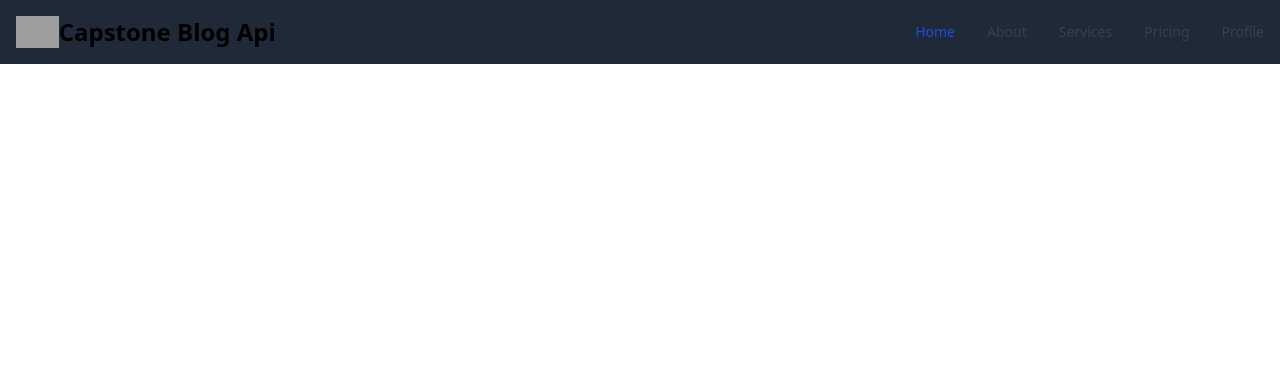
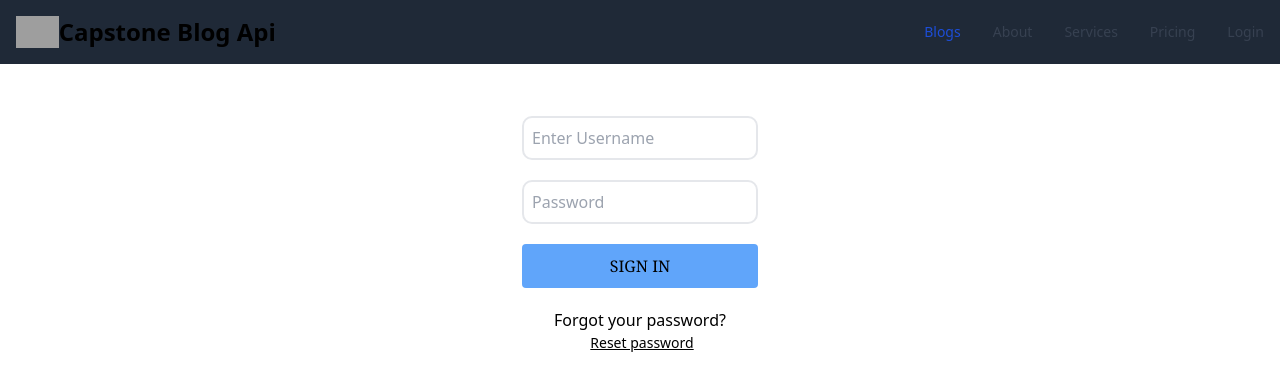
Before and after one commit to nurdoganbahadir/Capstone-BlogApi, a React (Create React App) app in the folder frontend/: page /auth/login in a window 1280 px wide. Shown: the top 386 px of the page. Built offline with nearby package versions, Linux system fonts and the light colour scheme; grey boxes are pictures that could not be loaded.

Commit message:
login işlem, tamamlandı

```diff
--- a/frontend/src/components/Navbar.jsx
+++ b/frontend/src/components/Navbar.jsx
@@ -52,10 +52,10 @@ const Navbar = () => {
           <ul className="flex flex-col mt-4 md:flex-row md:space-x-8 md:mt-0 md:text-sm md:font-medium">
             <li>
               <a
-                href="/home"
+                href="/blogs"
                 className="block py-2 pr-4 pl-3 text-white bg-blue-700 rounded md:bg-transparent md:text-blue-700 md:p-0 dark:text-white"
               >
-                Home
+                Blogs
               </a>
             </li>
             <li>
@@ -84,10 +84,10 @@ const Navbar = () => {
             </li>
             <li>
               <a
-                href="/contact"
+                href="/auth/login"
                 className="block py-2 pr-4 pl-3 text-gray-700 rounded hover:bg-gray-100 md:hover:bg-transparent md:border-0 md:hover:text-blue-700 md:p-0 dark:text-gray-400 md:dark:hover:text-white dark:hover:bg-gray-700 dark:hover:text-white md:dark:hover:bg-transparent"
               >
-                Profile
+                Login
               </a>
             </li>
           </ul>
--- a/frontend/src/pages/Home.jsx
+++ b/frontend/src/pages/Home.jsx
@@ -10,9 +10,30 @@ function Home() {
     getBlog("blogs");
   }, []);
 
-  console.log(blog);
-
-  return <div>sdgasdgsdg</div>;
+  return (
+    <section>
+      <div className="my-12 grid gap-2 sm:grid-cols-2 lg:grid-cols-3">
+        {blog?.map((items) => (
+          <article
+            className="max-w-md w-[350px] mx-auto mt-4 shadow-lg border rounded-md duration-300 hover:shadow-sm"
+            key={items._id}
+          >
+            <a>
+              <img
+                src={items.image}
+                loading="lazy"
+                alt={items.title}
+                className="w-full h-48 rounded-t-md"
+              />
+              <div className="flex justify-between items-center mt-2 pt-3 ml-4 mr-2">
+                <p>{items.content}</p>
+              </div>
+            </a>
+          </article>
+        ))}
+      </div>
+    </section>
+  );
 }
 
 export default Home;
--- /dev/null
+++ b/frontend/src/pages/Login.jsx
@@ -0,0 +1,56 @@
+import React, { useState } from "react";
+import useApiRequests from "../services/useApiRequests";
+import { useNavigate } from "react-router-dom";
+
+function Login() {
+  const [username, setUsername] = useState("");
+  const [password, setPassword] = useState("");
+
+  const { login } = useApiRequests();
+
+  const handleSubmit = (e) => {
+    e.preventDefault();
+    login({ username, password });
+  };
+
+  return (
+    <div className="w-[300px] m-auto my-5 p-5 rounded-[20px] ">
+      <form
+        onSubmit={handleSubmit}
+        className="flex flex-col text-left p-3 gap-5"
+      >
+        <div className="flex flex-col gap-1">
+          <input
+            type="text"
+            placeholder="Enter Username"
+            className="rounded-[10px] p-2 border-2"
+            required
+            onChange={(e) => setUsername(e.target.value)}
+          />
+        </div>
+        <div className="flex flex-col gap-1">
+          <input
+            type="password"
+            placeholder="Password"
+            className="rounded-[10px] p-2 border-2"
+            required
+            onChange={(e) => setPassword(e.target.value)}
+          />
+        </div>
+        <button className="bg-blue-400 h-[44px] font-serif text-label uppercase hover:opacity-90 rounded-[4px] ">
+          Sign In
+        </button>
+        <div className="flex justify-center items-center flex-wrap">
+          <span className="text-label font-montserrat font-[500] text-labelColor ">
+            Forgot your password?
+          </span>
+          <span className="text-main text-[14px] font-montserrat font-[500] underline ml-1">
+            Reset password
+          </span>
+        </div>
+      </form>
+    </div>
+  );
+}
+
+export default Login;
--- a/frontend/src/router/AppRouter.jsx
+++ b/frontend/src/router/AppRouter.jsx
@@ -1,13 +1,15 @@
 import { BrowserRouter, Route, Routes } from "react-router-dom";
 import Navbar from "../components/Navbar";
 import Home from "../pages/Home";
+import Login from "../pages/Login";
 
 const AppRouter = () => {
   return (
     <BrowserRouter>
       <Navbar />
       <Routes>
-        <Route path="/home" element={<Home />} />
+        <Route path="/blogs" element={<Home />} />
+        <Route path="/auth/login" element={<Login />} />
       </Routes>
     </BrowserRouter>
   );
--- a/frontend/src/services/useApiRequests.jsx
+++ b/frontend/src/services/useApiRequests.jsx
@@ -24,8 +24,7 @@ const useApiRequests = () => {
       );
       toastSuccessNotify("The login process is successful.");
       dispatch(loginSuccess(data));
-      navigate("stock");
-      console.log(data);
+      navigate("/blogs");
     } catch (error) {
       toastErrorNotify("Login failed. Please try again.");
       dispatch(fetchFail());
```
